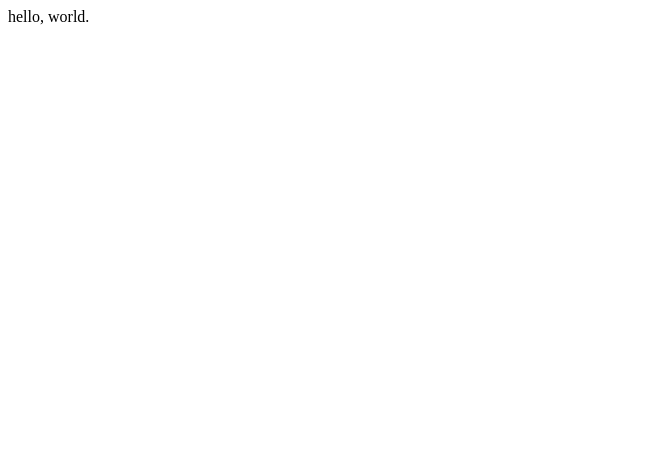
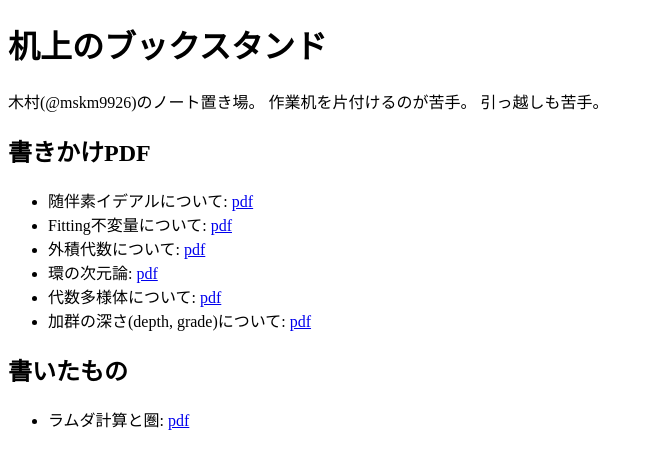
Before and after one commit to mskm9926/mskm9926.github.io, a plain HTML site: page index.html in a window 1280 px wide. Shown: the whole page, without its empty margins (0-653 px from the left). Drawn offline with Linux system fonts and the light colour scheme.

Commit message:
コンテンツを追加

```diff
--- /dev/null
+++ b/common/css/style.css
@@ -0,0 +1 @@
+p {font-size: 14px;}
--- a/index.html
+++ b/index.html
@@ -2,9 +2,31 @@
 <html lang="ja">
   <head>
     <meta charset="UTF-8">
-    <title>ノート置き場</title>
+    <title>机上のブックスタンド</title>
+    <link rel="stylesheet" href="common/css/style.css">
   </head>
   <body>
-    hello, world.
+    <header>
+      <h1>机上のブックスタンド</h1>
+      木村(@mskm9926)のノート置き場。
+      作業机を片付けるのが苦手。
+      引っ越しも苦手。
+    </header>
+
+   <h2>書きかけPDF</h2>
+   <ul>
+     <li>随伴素イデアルについて: <a href="contents/associatedPrimeIdeal.pdf">pdf</a></li>
+     <li>Fitting不変量について: <a href="contents/fittingInvariant.pdf">pdf</a></li>
+     <li>外積代数について: <a href="contents/exteriorAlgebra.pdf">pdf</a></li>
+     <li>環の次元論: <a href="contents/dimensionTheory.pdf">pdf</a></li>
+     <li>代数多様体について: <a href="contents/algebraicVariety.pdf">pdf</a></li>
+     <li>加群の深さ(depth, grade)について: <a href="contents/depthOfModules.pdf">pdf</a></li>
+   </ul>
+
+   <h2>書いたもの</h2>
+   <ul>
+     <li>ラムダ計算と圏: <a href="contents/lambekCorrespondence.pdf">pdf</a></li>
+   </ul>
+
   </body>
 </html>
```
Also changed, not shown: 7 other files.
